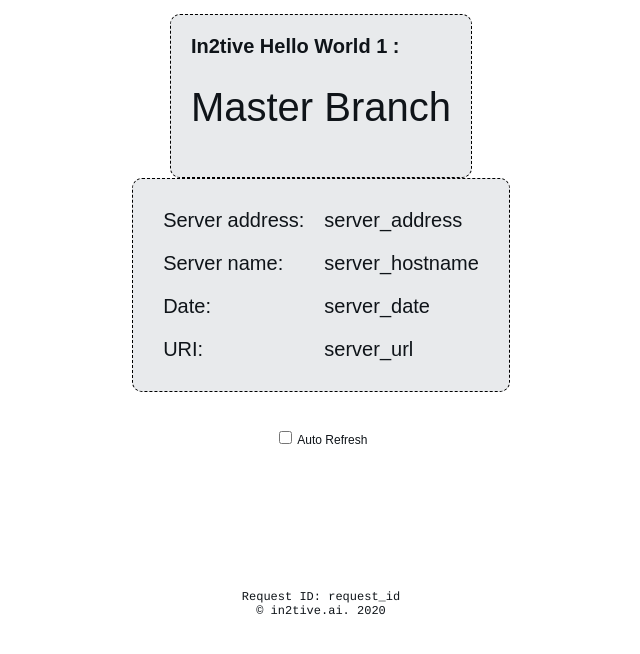
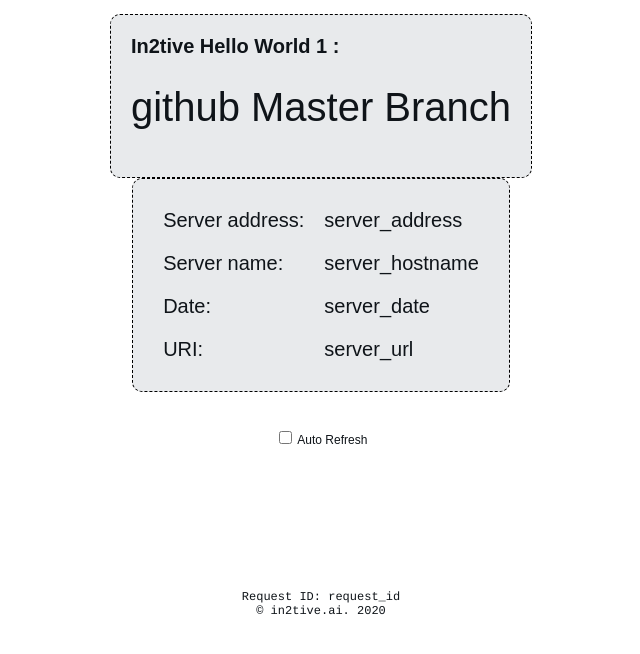
Before and after one commit to QA-Team-In2tive/gitrepo-12, a plain HTML site: page index.html in a window 1280 px wide. Shown: the part 146-800 px from the top of the page, without its empty margins (319-959 px from the left). Drawn offline with Linux system fonts and the light colour scheme.

Commit message:
Update index.html

```diff
--- a/index.html
+++ b/index.html
@@ -110,7 +110,7 @@
     <img alt="In2tive Logo" src="logo512.png" />
     <div class="hello">
         <b>
-           In2tive Hello World 1 : <h1>Master Branch</h1>
+           In2tive Hello World 1 : <h1>github Master Branch</h1>
         </b>
     </div>
     <div class="info">
```
